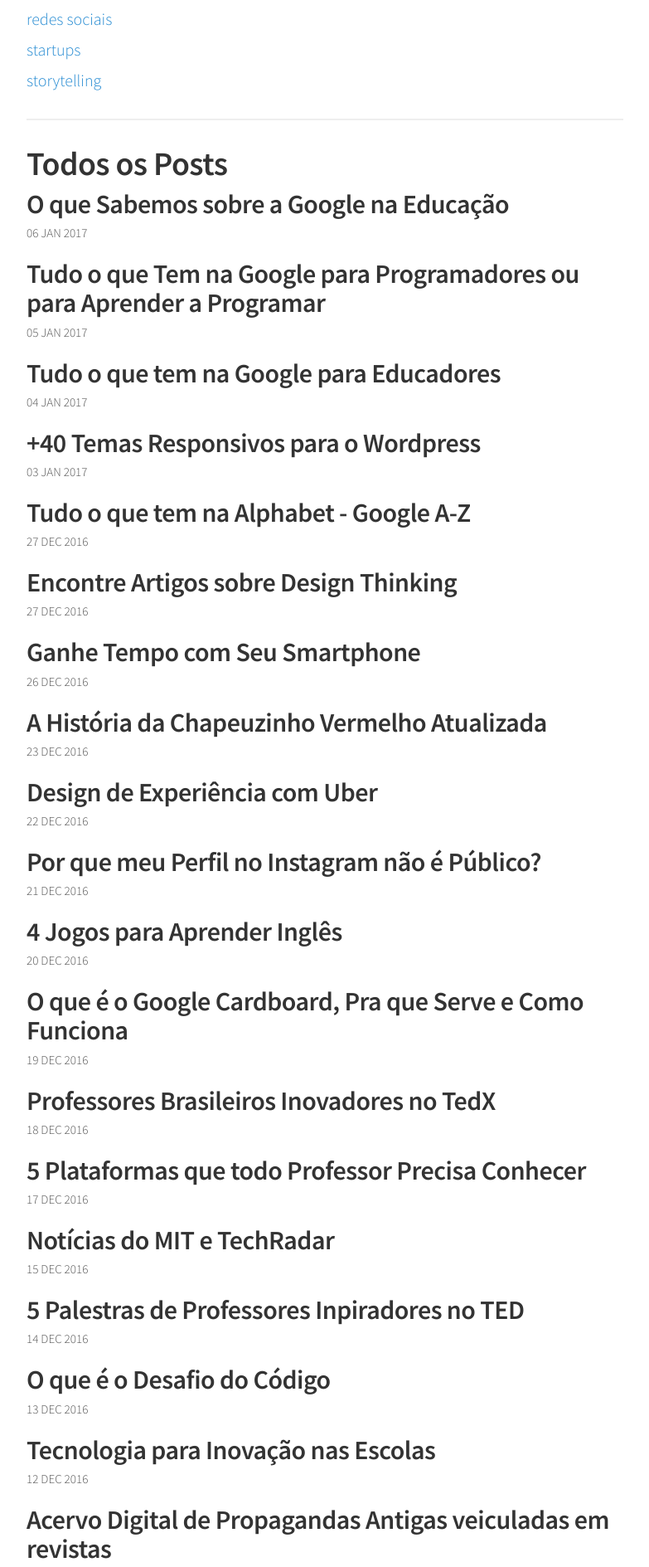
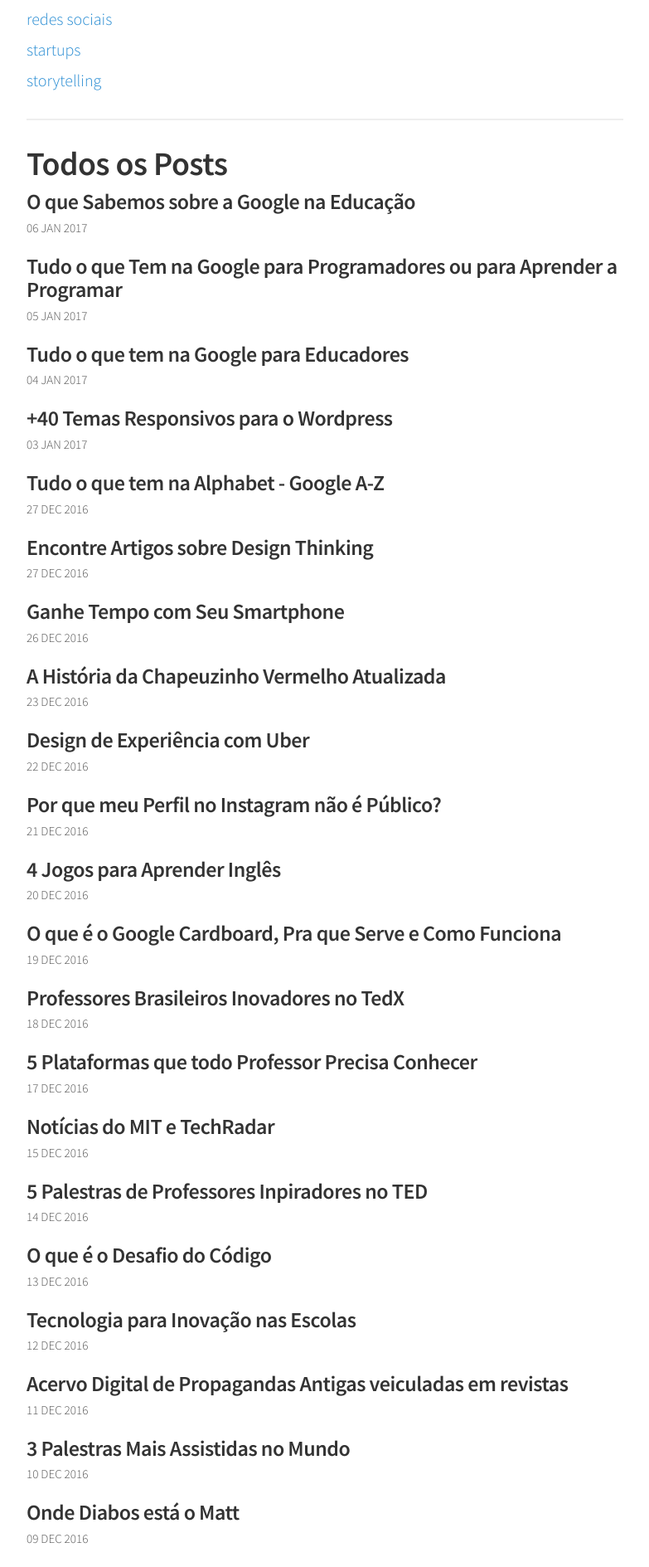
Before and after one commit to snvas/snvas.github.io, a Jekyll site: the page built from index.html, in a window 1280 px wide. Shown: the part 617-2506 px from the top of the page at 83% size, without its empty margins (248-1031 px from the left). Built offline with Jekyll 4.4.1, drawn with Linux system fonts in a browser that asks for light colours; nearby versions of some CDN libraries.

Commit message:
h2 nas tags

```diff
--- a/index.html
+++ b/index.html
@@ -31,9 +31,9 @@ layout: default
     <div class="list-item">
       {% for post in posts %}
         {% if post.tags contains t %}
-          <h3 class="list-post-title">
+          <h2 class="list-post-title">
             <a href="{{ post.url }}">{{ post.title }}</a>
-          </h3><br>
+          </h2><br>
         {% endif %}
       {% endfor %}
     </div>
@@ -55,9 +55,9 @@ layout: default
   {% else %}
     {% for post in site.posts %}
       <div class="list-item">
-        <h2 class="list-post-title">
+        <h3 class="list-post-title">
           <a href="{{ site.baseurl }}{{ post.url }}">{{ post.title }}</a>
-        </h2>
+        </h3>
         <div class="list-post-date">
           <time>{{ post.date | date_to_string }}</time>
 
```
